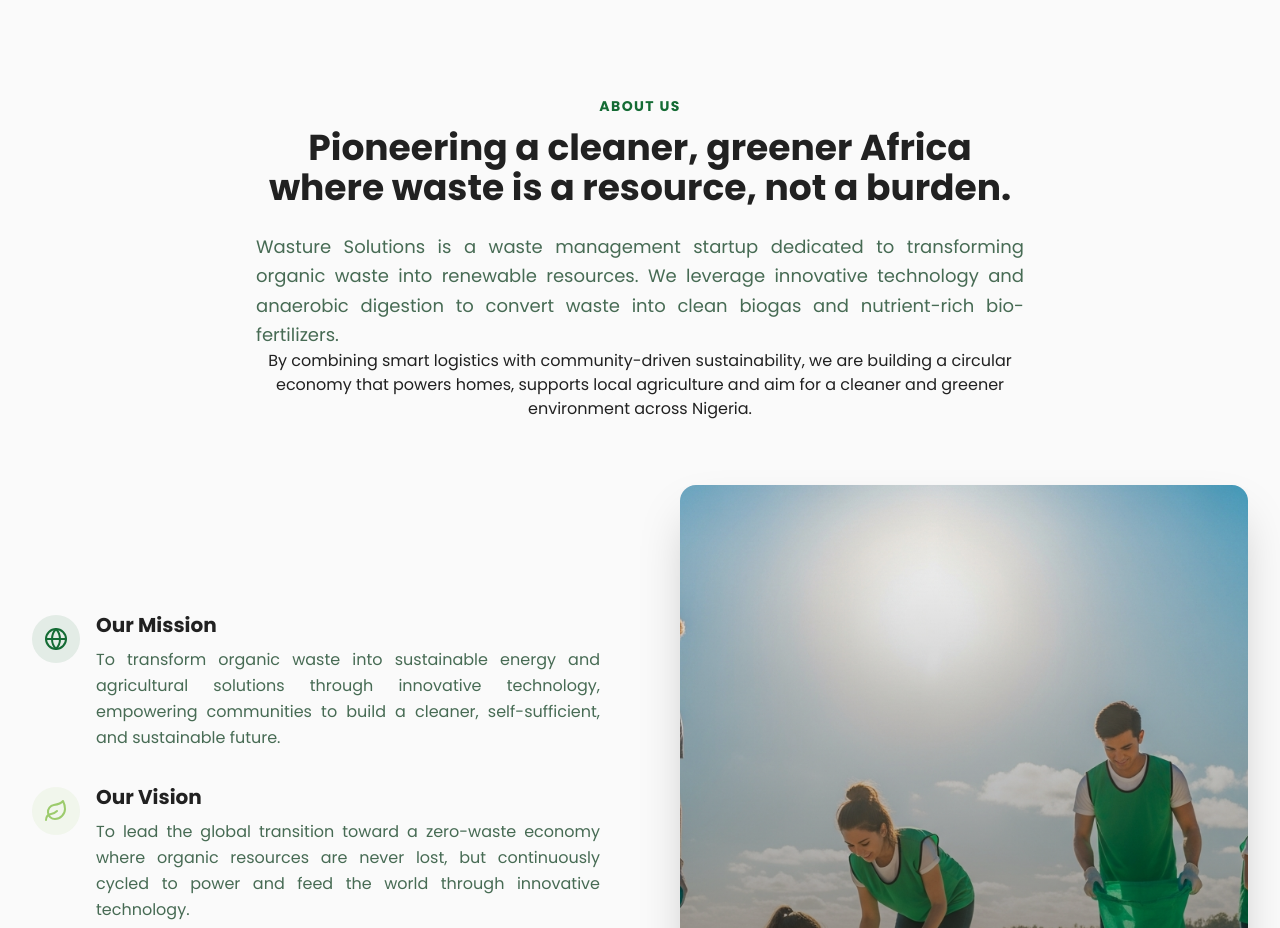
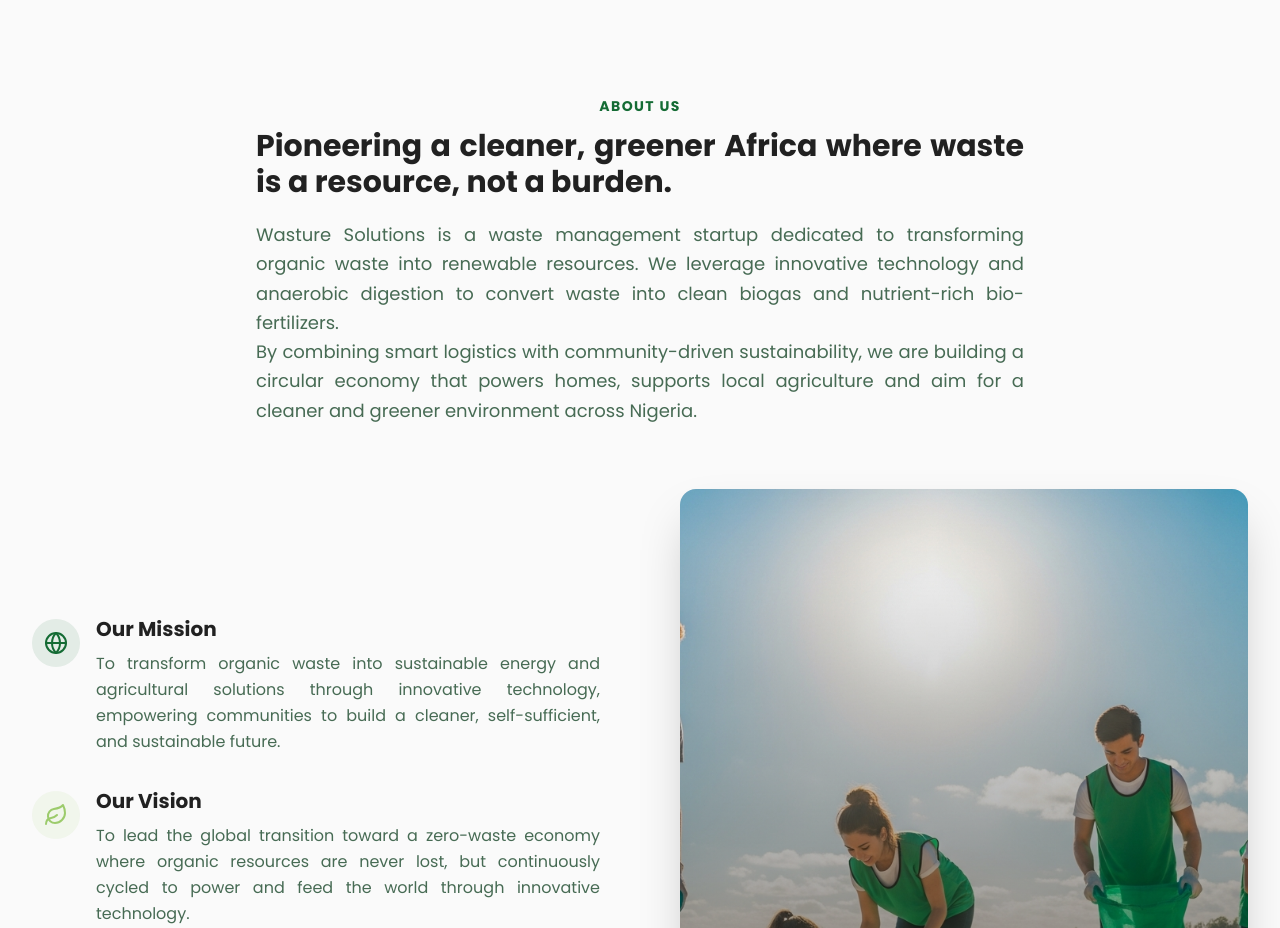
Before and after one commit to Razadan1/WastureSolutionsWebsite, a React (Vite) app: page / in a window 1280 px wide. Shown: the part 800-1728 px from the top of the page. Built offline with nearby package versions, Linux system fonts and the light colour scheme.

Commit message:
Updated Tasks

```diff
--- a/src/components/About.tsx
+++ b/src/components/About.tsx
@@ -13,13 +13,14 @@
           transition={{ duration: 0.6 }}
         >
           <h2 className="text-sm font-bold tracking-widest text-primary uppercase mb-3">About Us</h2>
-          <p className="text-3xl md:text-4xl font-bold text-foreground mb-6">
+          <h4 className="text-3xl md:text-3xl font-bold text-foreground mb-5" style={{ textAlign: 'justify' }}>
             Pioneering a cleaner, greener Africa where waste is a resource, not a burden.
-          </p>
-          <p className="text-lg text-muted-foreground leading-relaxed">
+          </h4>
+          <p className="text-lg text-muted-foreground leading-relaxed" style={{ textAlign: 'justify' }}>
             Wasture Solutions is a waste management startup dedicated to transforming organic waste into renewable resources. We leverage innovative technology and anaerobic digestion to convert waste into clean biogas and nutrient-rich bio-fertilizers.
             </p>
-            <p>By combining smart logistics with community-driven sustainability, we are building a circular economy that powers homes, supports local agriculture and aim for a cleaner and greener environment across Nigeria.
+            <p className="text-lg text-muted-foreground leading-relaxed" style={{ textAlign: 'justify' }}>
+              By combining smart logistics with community-driven sustainability, we are building a circular economy that powers homes, supports local agriculture and aim for a cleaner and greener environment across Nigeria.
           </p>
         </motion.div>
 
```
